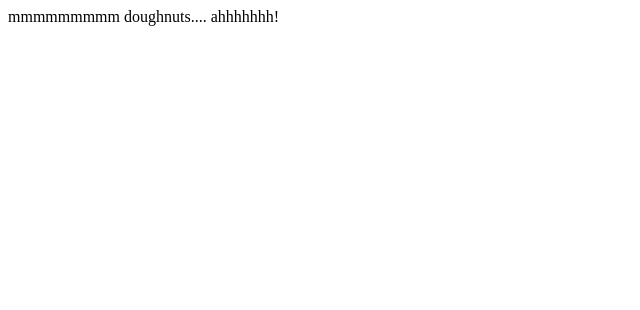
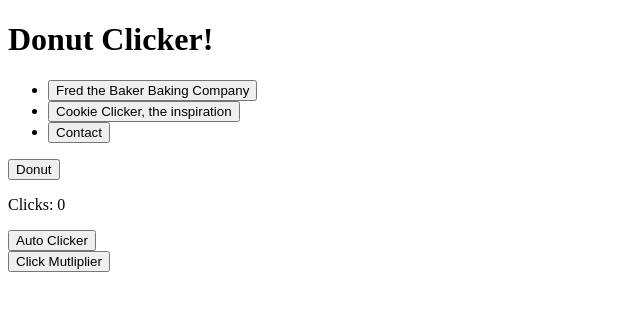
Before and after one commit to 2022-October-Java-PT-Classroom/donut-maker-DougH6, a website built with Parcel: page index.html in a window 1280 px wide. Shown: the whole page, without its empty margins (0-640 px from the left). Built offline with nearby package versions, Linux system fonts and the light colour scheme.

Commit message:
Iteration 1 done can count clicks

```diff
--- a/index.html
+++ b/index.html
@@ -8,6 +8,29 @@
   </head>
   <body>
     <div class="container"></div>
+    <header>
+      <h1>Donut Clicker!</h1>
+        <nav>
+          <ul class="nav-bar">
+            <li><button onclick="">Fred the Baker Baking Company</button></li>
+            <li><button onclick="">Cookie Clicker, the inspiration</button></li>
+            <li><button onclick="">Contact</button></li>
+          </ul>
+        </nav>
+    </header>
+    <div id="donutGame">
+      <section id="donutClickerButtonSection">
+        <button onclick id="donutClickerButton">Donut</button>
+        <p>Clicks: <span id="count">0</span></p>
+      </section>
+      <section id="autoClicker">
+        <button onclick="">Auto Clicker</button>
+      </section>
+      <section id="clickMutliplier">
+        <button onclick>Click Mutliplier</button>
+      </section>
+
+    </div>
     <script src="./index.js"></script>
   </body>
 </html>
--- a/index.js
+++ b/index.js
@@ -1,2 +1,14 @@
-const container = (document.querySelector('.container').innerText =
-  'mmmmmmmmm doughnuts.... ahhhhhhh!');
+const donutGame =document.querySelector(".donutClickerButton")
+let donutClickCount = 0
+
+
+loadEvents();
+
+function loadEvents(){
+    donutClickerButton.addEventListener("click",countDonut);
+}
+
+function countDonut(event){
+    donutClickCount +=1;
+    count.innerHTML = donutClickCount
+}
```
